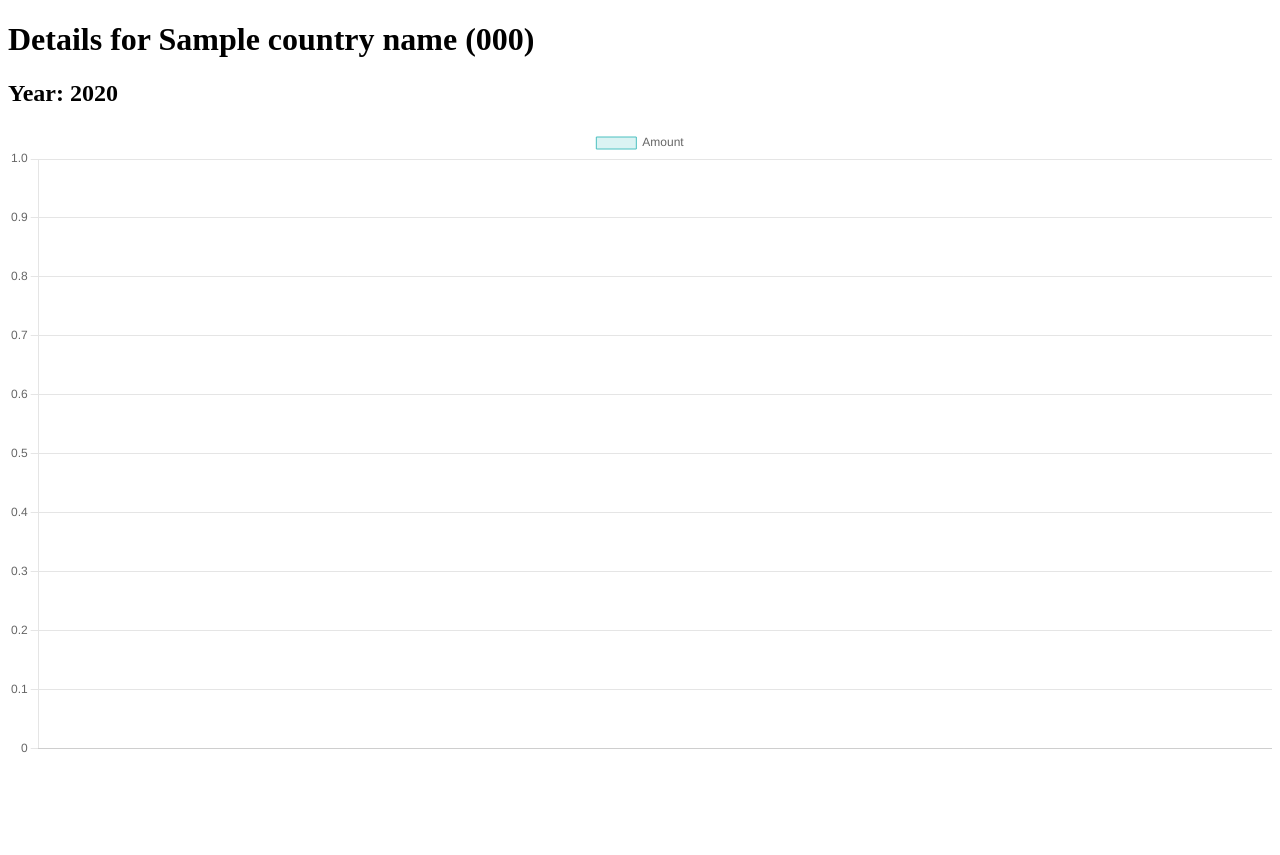
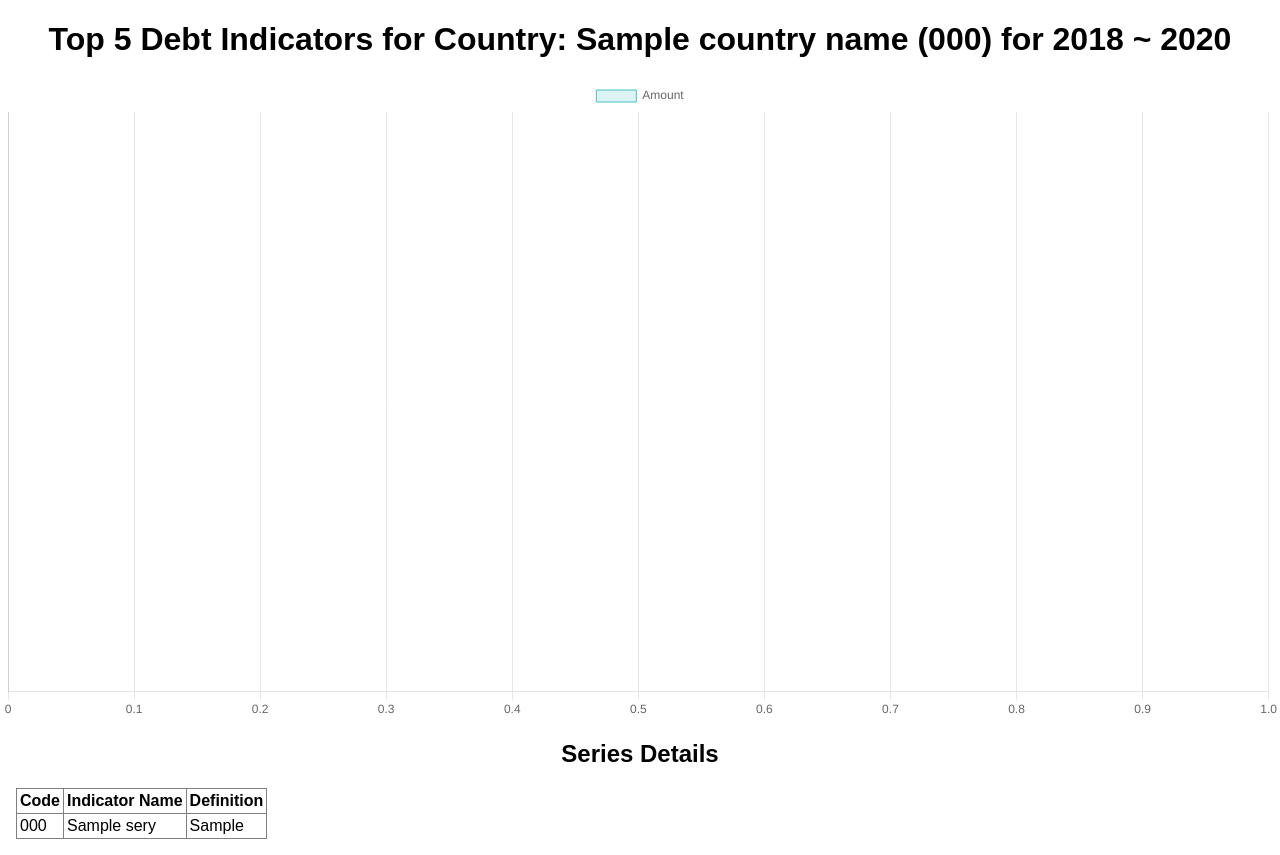
Before and after one commit to do-develop/Data-Analysis-Dashboard, a Django app: template dashboard/templates/detail.html in a window 1280 px wide. Before the commit the page ends 753 px from the top, so only its background shows below. Run offline with Django 5.2, Linux system fonts and the light colour scheme; the template is opened without the code that fills it: most values are stand-ins (such as "Sample title", 1, 10 or a date in 2020).

Commit message:
feat: show indicators with top 5 average amount

```diff
--- a/dashboard/static/styles.css
+++ b/dashboard/static/styles.css
@@ -16,6 +16,23 @@
     height: auto !important;
 }
 
+.series-detail-table {
+    margin: 1em;
+}
+
+.series-detail-table, th, td {
+    border: 1px solid gray;
+    border-collapse: collapse;
+    padding: 3px;
+    text-align: justify;
+}
+
 .title {
+    display: flex;
+    justify-content: center;
+    align-items: center;
+}
+
+.title h1 {
     color:rgba(75, 150, 100, 1);
 }
--- a/dashboard/templates/dashboard.html
+++ b/dashboard/templates/dashboard.html
@@ -11,7 +11,11 @@
     <title>IDS</title>
 </head>
 <body>
-    <h1 class="title">International Debt Statistics</h1>
+    <div class="title">
+        <img src="{% static 'images/favicon.svg' %}" />
+        <h1>International Debt Statistics</h1>
+    </div>
+
     <div>
         <h2>Total Number of Countries</h2>
         <p>{{ total_countries }}</p>
--- a/dashboard/templates/detail.html
+++ b/dashboard/templates/detail.html
@@ -3,39 +3,63 @@
 <head>
     <meta charset="UTF-8">
     <meta name="viewport" content="width=device-width, initial-scale=1.0">
+    {% load static %}
+    <link rel="shortcut icon" type="image/svg" href="{% static 'images/favicon.svg' %}">
+    <link rel="stylesheet" type="text/css" href="{% static 'styles.css' %}">
     <script src="https://cdn.jsdelivr.net/npm/chart.js"></script>
     <title>Country Detail</title>
 </head>
 <body>
-    <h1>Details for {{ country_name }} ({{ country_code }})</h1>
+    <h1>Top 5 Debt Indicators for Country: {{ country_name }} ({{ country_code }}) for 2018 ~ 2020</h1>
     <!-- #TODO: Logarithmic scaling -->
-    {% for year, data in grouped_data.items %}
-        <h2>Year: {{ year }}</h2>
-        <canvas id="chart-{{ year }}" width="400" height="200"></canvas>
+    <canvas id="top5chart"></canvas>
+    <!-- Table with Series Details -->
+    <h2>Series Details</h2>
+    <table class="series-detail-table">
+        <thead>
+            <tr>
+                <th>Code</th>
+                <th>Indicator Name</th>
+                <th>Definition</th>
+            </tr>
+        </thead>
+        <tbody>
+            {% for series in chart_data.series_details %}
+                <tr>
+                    <td>{{ series.code }}</td>
+                    <td>{{ series.indicator_name }}</td>
+                    <td>{{ series.long_definition }}</td>
+                </tr>
+            {% endfor %}
+        </tbody>
+    </table>
+
+
     <script>
-            var ctx = document.getElementById('chart-{{ year }}').getContext('2d');
+        var ctx = document.getElementById('top5chart').getContext('2d');
         var chart = new Chart(ctx, {
             type: 'bar', // or 'line', 'pie', etc.
             data: {
-                    labels: {{ data.labels|safe }},
+                labels: {{ chart_data.labels|safe }},
                 datasets: [{
                     label: 'Amount',
-                        data: {{ data.amounts|safe }},
+                    data: {{ chart_data.data|safe }},
                     backgroundColor: 'rgba(75, 192, 192, 0.2)',
                     borderColor: 'rgba(75, 192, 192, 1)',
                     borderWidth: 1
                 }]
             },
             options: {
+                indexAxis: 'y',  // For horizontal bar chart
                 scales: {
-                        y: {
+                    x: {
                         beginAtZero: true
                     }
                 }
             }
         });
     </script>
-    {% endfor %}
+
 
 
 </body>
```
Also changed, not shown: dashboard/views.py (+37 -29 lines). Lines whose indentation alone changed are shown as unchanged.
